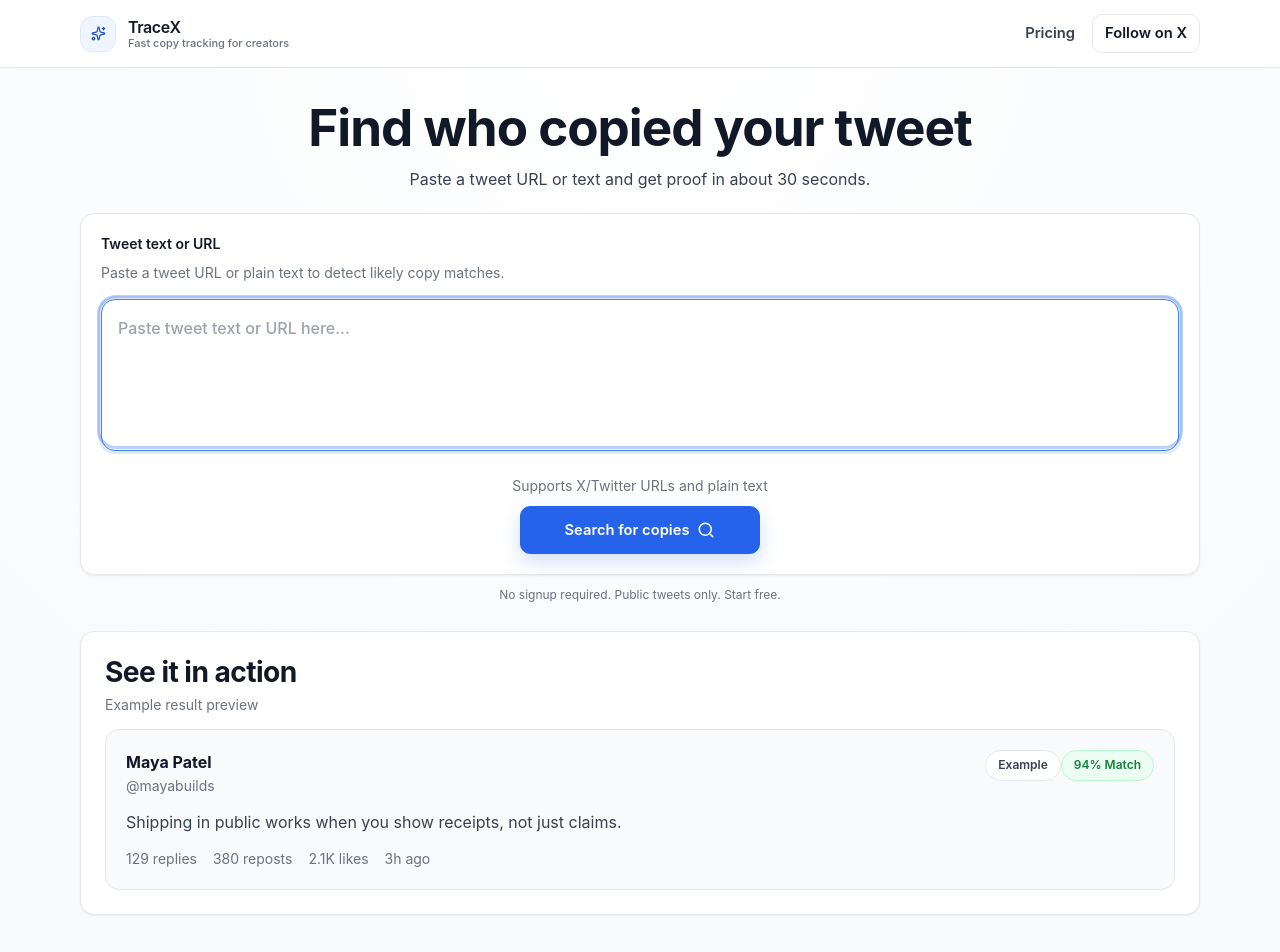
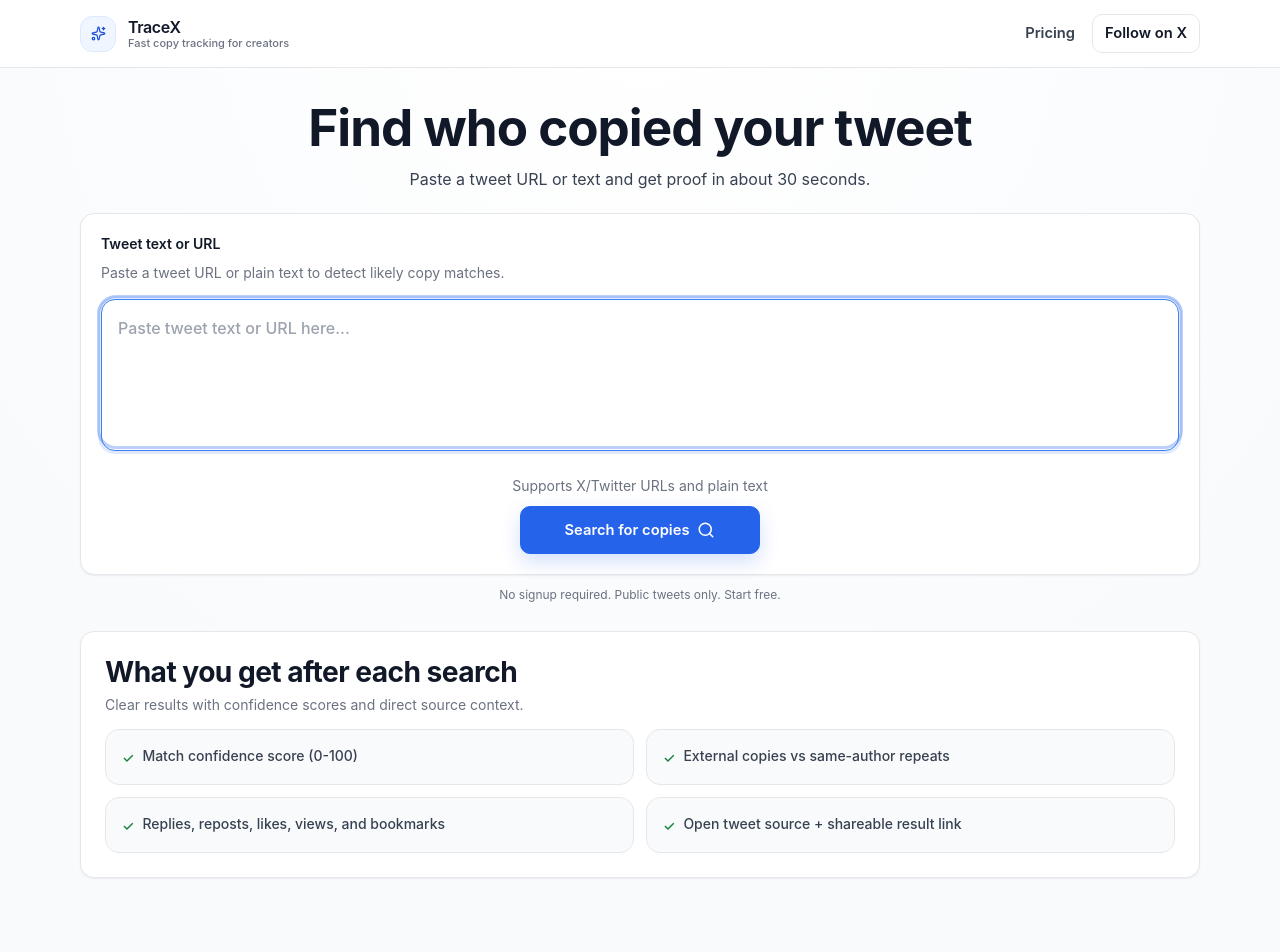
Before and after one commit to Rishet11/TraceX, a Next.js app: page / in a window 1280 px wide. Shown: the top 952 px of the page. Built offline with nearby package versions, Linux system fonts and the light colour scheme.

Commit message:
feat(home): upgrade idle value section and loading feedback

```diff
--- a/app/page.js
+++ b/app/page.js
@@ -1,7 +1,6 @@
 'use client';
 
 import { useState, useMemo, useEffect, useRef } from 'react';
-import Link from 'next/link';
 import { ArrowDownUp, Filter, Share2 } from 'lucide-react';
 import SearchInput from '@/components/SearchInput';
 import ResultCard from '@/components/ResultCard';
@@ -12,22 +11,11 @@ import { withQualityScores } from '@/lib/ranking';
 import { encodeShareData } from '@/lib/urlEncoder';
 import { trackEvent } from '@/lib/analytics';
 
-const LOADING_MESSAGES = [
-  'Finding copies... ⏱️ ~15 seconds',
-  'Checking multiple sources...',
-  'Ranking possible matches...',
+const LOADING_STEPS = [
+  { label: 'Preparing query', message: 'Searching public posts...' },
+  { label: 'Checking sources', message: 'Checking multiple sources...' },
+  { label: 'Ranking matches', message: 'Scoring likely matches...' },
 ];
-
-const DEMO_MATCH_PREVIEW = {
-  author: 'Maya Patel',
-  handle: '@mayabuilds',
-  content: 'Shipping in public works when you show receipts, not just claims.',
-  score: 94,
-  likes: '2.1K',
-  retweets: '380',
-  replies: '129',
-  posted: '3h ago',
-};
 
 function parseMetricValue(value) {
   if (Number.isFinite(value)) return Number(value);
@@ -59,6 +47,7 @@ export default function Home() {
   const [sortBy, setSortBy] = useState('date');
   const [showFiltersMobile, setShowFiltersMobile] = useState(false);
   const [loadingStep, setLoadingStep] = useState(0);
+  const [loadingElapsedSeconds, setLoadingElapsedSeconds] = useState(0);
   const trackedResultQueryRef = useRef('');
 
   useEffect(() => {
@@ -68,12 +57,19 @@ export default function Home() {
   useEffect(() => {
     if (!loading) {
       setLoadingStep(0);
+      setLoadingElapsedSeconds(0);
       return;
     }
-    const interval = setInterval(() => {
-      setLoadingStep((prev) => (prev + 1) % LOADING_MESSAGES.length);
-    }, 1300);
-    return () => clearInterval(interval);
+    const stepInterval = setInterval(() => {
+      setLoadingStep((prev) => Math.min(prev + 1, LOADING_STEPS.length - 1));
+    }, 1800);
+    const elapsedInterval = setInterval(() => {
+      setLoadingElapsedSeconds((prev) => prev + 1);
+    }, 1000);
+    return () => {
+      clearInterval(stepInterval);
+      clearInterval(elapsedInterval);
+    };
   }, [loading]);
 
   const handleSearch = async (searchText, options = {}) => {
@@ -288,6 +284,7 @@ export default function Home() {
   const visibleMatches = processedData.sorted.length;
   const isShareSuccess = shareWarning.toLowerCase().includes('copied');
   const isUrlModeSearch = lastSearchOptions?.queryInputType === 'url_text_extracted';
+  const showSlowSearchHint = loadingElapsedSeconds >= 8;
   const resetSearch = () => {
     setQuery('');
     setResults([]);
@@ -355,31 +352,36 @@ export default function Home() {
             <>
               <section className="mt-7 surface p-5 md:p-6 space-y-3.5">
                 <div>
-                  <h2 className="heading-lg">See it in action</h2>
-                  <p className="text-helper mt-1">Example result preview</p>
+                  <h2 className="heading-lg">What you get after each search</h2>
+                  <p className="text-helper mt-1">
+                    Clear results with confidence scores and direct source context.
+                  </p>
                 </div>
 
-                <div className="surface-soft p-4 md:p-5 space-y-3.5">
-                  <div className="flex items-start justify-between gap-3">
-                    <div>
-                      <p className="text-base font-bold text-[var(--text-title)]">{DEMO_MATCH_PREVIEW.author}</p>
-                      <p className="text-sm text-[var(--text-muted)] mt-0.5">{DEMO_MATCH_PREVIEW.handle}</p>
-                    </div>
-                    <div className="text-right space-y-2">
-                      <span className="chip">Example</span>
-                      <span className="chip !bg-[var(--success-50)] !text-[var(--success-600)] !border-green-200">
-                        {DEMO_MATCH_PREVIEW.score}% Match
-                      </span>
-                    </div>
+                <div className="grid gap-3 sm:grid-cols-2">
+                  <div className="surface-soft p-4">
+                    <p className="text-sm font-medium text-[var(--text-body)] flex items-start gap-2">
+                      <span className="text-[var(--success-600)] mt-0.5">✓</span>
+                      Match confidence score (0-100)
+                    </p>
                   </div>
-
-                  <p className="text-ui">{DEMO_MATCH_PREVIEW.content}</p>
-
-                  <div className="flex flex-wrap items-center gap-x-4 gap-y-1 text-sm text-[var(--text-muted)]">
-                    <span>{DEMO_MATCH_PREVIEW.replies} replies</span>
-                    <span>{DEMO_MATCH_PREVIEW.retweets} reposts</span>
-                    <span>{DEMO_MATCH_PREVIEW.likes} likes</span>
-                    <span>{DEMO_MATCH_PREVIEW.posted}</span>
+                  <div className="surface-soft p-4">
+                    <p className="text-sm font-medium text-[var(--text-body)] flex items-start gap-2">
+                      <span className="text-[var(--success-600)] mt-0.5">✓</span>
+                      External copies vs same-author repeats
+                    </p>
+                  </div>
+                  <div className="surface-soft p-4">
+                    <p className="text-sm font-medium text-[var(--text-body)] flex items-start gap-2">
+                      <span className="text-[var(--success-600)] mt-0.5">✓</span>
+                      Replies, reposts, likes, views, and bookmarks
+                    </p>
+                  </div>
+                  <div className="surface-soft p-4">
+                    <p className="text-sm font-medium text-[var(--text-body)] flex items-start gap-2">
+                      <span className="text-[var(--success-600)] mt-0.5">✓</span>
+                      Open tweet source + shareable result link
+                    </p>
                   </div>
                 </div>
               </section>
@@ -418,17 +420,40 @@ export default function Home() {
 
               {searchStatus === 'loading' && (
                 <div className="space-y-4">
-                  <div className="surface p-5 text-center space-y-2.5">
-                    <p className="text-[var(--text-title)] font-semibold">{LOADING_MESSAGES[loadingStep]}</p>
-                    <p className="text-helper">Usually takes 5–15 seconds.</p>
-                    <div className="flex justify-center gap-1.5 pt-1">
-                      {LOADING_MESSAGES.map((_, idx) => (
-                        <span
-                          key={idx}
-                          className={`h-2.5 w-2.5 rounded-full transition-all ${idx === loadingStep ? 'bg-[var(--brand-500)] scale-110' : 'bg-slate-300'}`}
-                        />
-                      ))}
+                  <div className="surface p-5 md:p-6 space-y-3.5">
+                    <div className="text-center space-y-1.5">
+                      <p className="text-[var(--text-title)] font-semibold">
+                        {LOADING_STEPS[loadingStep].message}
+                      </p>
+                      <p className="text-helper">Usually takes 5–15 seconds.</p>
                     </div>
+
+                    <div className="h-2 rounded-full bg-slate-100 overflow-hidden">
+                      <div className="h-full w-2/5 rounded-full bg-gradient-to-r from-[var(--brand-400)] via-[var(--brand-600)] to-[var(--brand-400)] animate-pulse" />
+                    </div>
+
+                    <div className="grid gap-2 sm:grid-cols-3 text-xs">
+                      {LOADING_STEPS.map((step, idx) => {
+                        const isActive = idx === loadingStep;
+                        const isDone = idx < loadingStep;
+                        const indicator = isDone ? '✓' : isActive ? '●' : '○';
+                        return (
+                          <div
+                            key={step.label}
+                            className={`rounded-[var(--radius-sm)] px-2.5 py-2 border text-center ${isActive ? 'bg-[var(--brand-50)] border-[var(--brand-200)] text-[var(--brand-700)]' : isDone ? 'bg-green-50 border-green-200 text-green-700' : 'bg-white border-[var(--line)] text-[var(--text-muted)]'}`}
+                          >
+                            <span className="mr-1">{indicator}</span>
+                            {step.label}
+                          </div>
+                        );
+                      })}
+                    </div>
+
+                    {showSlowSearchHint && (
+                      <p className="text-xs text-[var(--text-muted)] text-center">
+                        Still searching. Some sources are slower right now.
+                      </p>
+                    )}
                   </div>
 
                   <div className="space-y-3">
@@ -631,18 +656,11 @@ export default function Home() {
                           );
                         })}
 
-                        <div className="surface p-4 md:p-5 text-sm text-[var(--text-body)] flex flex-col md:flex-row md:items-center md:justify-between gap-3">
-                          <div>
-                            Need unlimited checks and stronger reliability?
-                            <span className="font-semibold"> Upgrade when you are ready.</span>
-                          </div>
-                          <Link
-                            href="/pricing"
-                            className="btn btn-primary w-fit px-4 py-2"
-                            onClick={() => trackEvent('pricing_clicked', { source: 'results_nudge' })}
-                          >
-                            Compare plans
-                          </Link>
+                        <div className="surface p-4 md:p-5 text-sm text-[var(--text-body)]">
+                          <p>
+                            Free beta mode is active. All current features are available without a
+                            paywall.
+                          </p>
                         </div>
                       </>
                     )}
```
